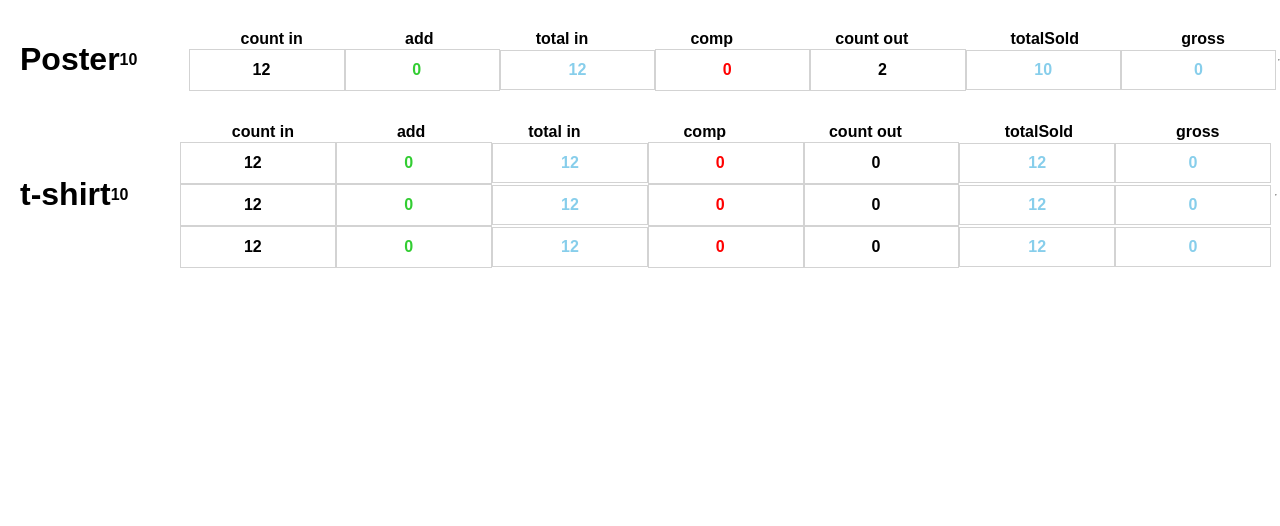
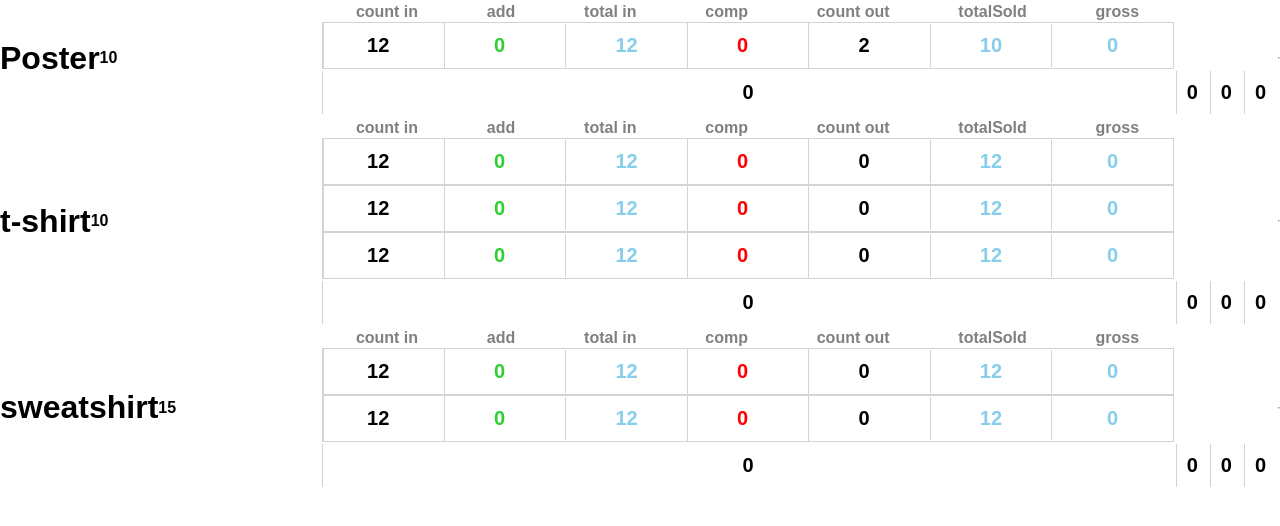
Before and after one commit to kimdrosa/atVenu-takehome, a React (Create React App) app: page / in a window 1280 px wide. Shown: the top 526 px of the page. Built offline with nearby package versions, Linux system fonts and the light colour scheme.

Commit message:
improved count calculations

```diff
--- a/src/App.css
+++ b/src/App.css
@@ -39,8 +39,11 @@
   display: flex;
   flex-direction: row;
   align-items: center;
-  padding: 20px;
-  padding-right: 50px;
+  width: 25%;
+}
+
+.itemCounts {
+  width: 75%;
 }
 
 .merchItem {
@@ -54,25 +57,47 @@
   align-items: center;
   justify-content: space-around;
   margin: none;
-/*  border-style: solid;
-  border-width: 1px;
-  border-color: lightgrey;*/
+  border: solid lightgrey;
+  border-width: .5px;
 }
 
+.itemCountsTitles {
+  color: grey;
+  display: flex;
+  align-items: center;
+  justify-content: space-around;
+  margin: none;
+}
+.itemTotalsRow{
+  display: flex;
+  align-items: center;
+  justify-content: space-around;
+  margin: none;
+  border: solid lightgrey;
+  border-width: .5px;
+}
+hr{
+  color: grey;
+}
 td {
-  font-weight: 600;
-  border: solid lightgrey;
+  font-weight: 550;
+  border-left: solid lightgrey;
   width: 100%;
+  font-size: 20px;
   text-align: center;
   border-width: .5px;
   padding: 10px;
 }
 .countInput {
-  font-weight: 600;
-  font-size: 16px;
+  font-weight: 550;
+  font-size: 20px;
   text-align: center;
   width: 100%;
   padding: none;
+  border: none;
+}
+
+input[type=number]:focus {
   border: none;
 }
 
--- a/src/App.js
+++ b/src/App.js
@@ -1,15 +1,21 @@
 import logo from './logo.svg';
 import './App.css';
-import { useState } from 'react';
+import { useState, useEffect } from 'react';
 
-const MOCKITEMS = [
-    {name:"Poster", price: 10.00, options: [ {type: null, countIn: 12, add: 0, totalIn: 12, comp:0, countOut: 2, totalSold: 0, gross: 0} ]},
-    {name:"t-shirt", price: 10.00, options:[ {type: 's', countIn: 12, add: 0, totalIn: 12, comp:0, countOut: 0, totalSold: 0, gross: 0},
-                                          {type: 'm', countIn: 12, add: 0, totalIn: 12, comp:0, countOut: 0, totalSold: 0, gross: 0},
-                                          {type: 'l', countIn: 12, add: 0, totalIn: 12, comp:0, countOut: 0, totalSold: 0, gross: 0}
-                                        ]
+const MOCKITEMS = {
+    0: {name:"Poster", price: 10.00, options: { 0:{type: null, countIn: 12, add: 0, totalIn: 12, comp:0, countOut: 2, totalSold: 0, gross: 0}}},
+    1: {name:"t-shirt", price: 10.00, options:{
+                                          0: {type: 's', countIn: 12, add: 0, totalIn: 12, comp:0, countOut: 0, totalSold: 0, gross: 0},
+                                          1: {type: 'm', countIn: 12, add: 0, totalIn: 12, comp:0, countOut: 0, totalSold: 0, gross: 0},
+                                          2: {type: 'l', countIn: 12, add: 0, totalIn: 12, comp:0, countOut: 0, totalSold: 0, gross: 0}
+                                        }
+    },
+    2: {name:"sweatshirt", price: 15.00, options:{
+                                          0: {type: 's', countIn: 12, add: 0, totalIn: 12, comp:0, countOut: 0, totalSold: 0, gross: 0},
+                                          2: {type: 'l', countIn: 12, add: 0, totalIn: 12, comp:0, countOut: 0, totalSold: 0, gross: 0}
+                                        }
     }
-]
+}
 
 
 function ItemDescription({ item }) {
@@ -22,19 +28,19 @@ function ItemDescription({ item }) {
     )
 }
 
-function ItemCounts({ item }) {
+function ItemCounts({ item, merchId }) {
   //render each row of counts for an item (e.g. if it has multiple sizes)
   let counts = []
-  item.options.forEach((option) => {
+  for(const key in item.options){
     counts.push(
-      <ItemCountsRow option={option}/>
+      <ItemCountsRow option={item.options[key]} merchId={merchId} optionId={key}  key={key}/>
     )
-  })
+  }
 
   return(
     <div className="itemCounts">
     <table >
-      <tr className="itemCountsRow">
+      <tr className="itemCountsTitles">
         <th> count in </th>
         <th> add </th>
         <th> total in </th>
@@ -44,48 +50,48 @@ function ItemCounts({ item }) {
         <th> gross </th>
       </tr>
       {counts}
+      <ItemTotalsRow className="itemTotalsRow" merchId={merchId}/>
     </table>
-    <ItemTotalsRow />
+
     </div>
   )
 }
 
-function ItemCountsRow({ option }){
+function ItemCountsRow({ option, optionId, merchId }){
   const [countIn, setCountIn] = useState(option.countIn)
   const [add, setAdd] = useState(option.add)
   const [totalIn, setTotalIn] = useState(countIn + add)
   const [comp, setComp] = useState(option.comp)
   const [countOut, setCountOut] = useState(option.countOut)
   const [totalSold, setTotalSold] = useState(totalIn - countOut - comp)
-  //render counts for an item
-// Total In = count in + add
-// Total Sold = Total In - count out - comp
+
+  useEffect(() => {
+    setTotalIn(parseInt(countIn) + parseInt(add))
+    MOCKITEMS[merchId].options[optionId].totalIn = parseInt(countIn) + parseInt(add)
+  }, [countIn, add])
+
+  useEffect(() => {
+    setTotalSold(parseInt(totalIn) - parseInt(countOut) - parseInt(comp))
+    MOCKITEMS[merchId].options[optionId].totalSold = parseInt(totalIn) - parseInt(countOut) - parseInt(comp)
+  }, [totalIn, countOut, comp])
+
   function handleCountInChange(e){
     setCountIn(e.target.value)
-    setTotalIn(countIn + add)
-    setTotalSold(totalIn - countOut - comp)
+    MOCKITEMS[merchId].options[optionId].countIn = e.target.value
   }
   function handleAddChange(e){
     setAdd(e.target.value)
-    setTotalIn(countIn + add)
-    setTotalSold(totalIn - countOut - comp)
-
+    MOCKITEMS[merchId].options[optionId].add = e.target.value
   }
   function handleCompChange(e){
     setComp(e.target.value)
-    setTotalIn(countIn + add)
-    setTotalSold(totalIn - countOut - comp)
+    MOCKITEMS[merchId].options[optionId].comp = e.target.value
   }
   function handleCountOutChange(e){
     setCountOut(e.target.value)
-    setTotalIn(countIn + add)
-    setTotalSold(totalIn - countOut - comp)
+    MOCKITEMS[merchId].options[optionId].countOut = e.target.value
   }
-
-
-
-  //pass down an onChange function that updates all the values in this level through state
-
+console.log(MOCKITEMS)
   return(
     <tr className="itemCountsRow">
       <td><CountInput count={{name: "countIn", val: countIn}} onChange={handleCountInChange}/></td>
@@ -101,22 +107,45 @@ function ItemCountsRow({ option }){
 
 function CountInput({ count, onChange }){
   //template for all of the count inputs that are changeable, gets passed value from item counts row
-
   return(
     <input className="countInput" type="number" id={count.name} name={count.name} defaultValue={count.val} onChange={onChange}/>
   )
 }
 
-function ItemTotalsRow(props){
-  //render totals for all options for an item
+function ItemTotalsRow({ merchId }){
+  let totalInSum = 0
+  let compSum = 0
+  let countOutSum = 0
+  let totalSoldSum = 0
+
+  let options = MOCKITEMS[merchId].options
+
+  function calculateTotals(){
+    for(const key in options){
+      totalInSum += options[key].totalIn
+      compSum += options[key].comp
+      countOutSum += options[key].countOut
+      totalSoldSum += options[key].totalSold
+    }
+  }
+
+  return(
+    <tr>
+      <td>{totalInSum}</td>
+      <td>{compSum}</td>
+      <td>{countOutSum}</td>
+      <td>{totalSoldSum}</td>
+    </tr>
+  )
+
 }
 
-function MerchItem({ item }) {
+function MerchItem({ item, merchId }) {
   //render the ItemDescription and Item Counts
   return(
     <div className="merchItem">
     <ItemDescription item={item}/>
-    <ItemCounts item={item}/>
+    <ItemCounts item={item} merchId={merchId}/>
     <hr/>
     </div>
   )
@@ -126,15 +155,15 @@ function MerchItems({ items }){
   //render all merchItems into one component
   let rows = []
 
-  items.forEach((item) => {
+  for (const key in items){
     rows.push(
       <MerchItem
-        item={item}
-        key={item.name}
+        item={items[key]}
+        merchId={key}
+        key={key}
       />
       )
     }
-  )
 
   return(
     <div className={"merchItems"}>
```
